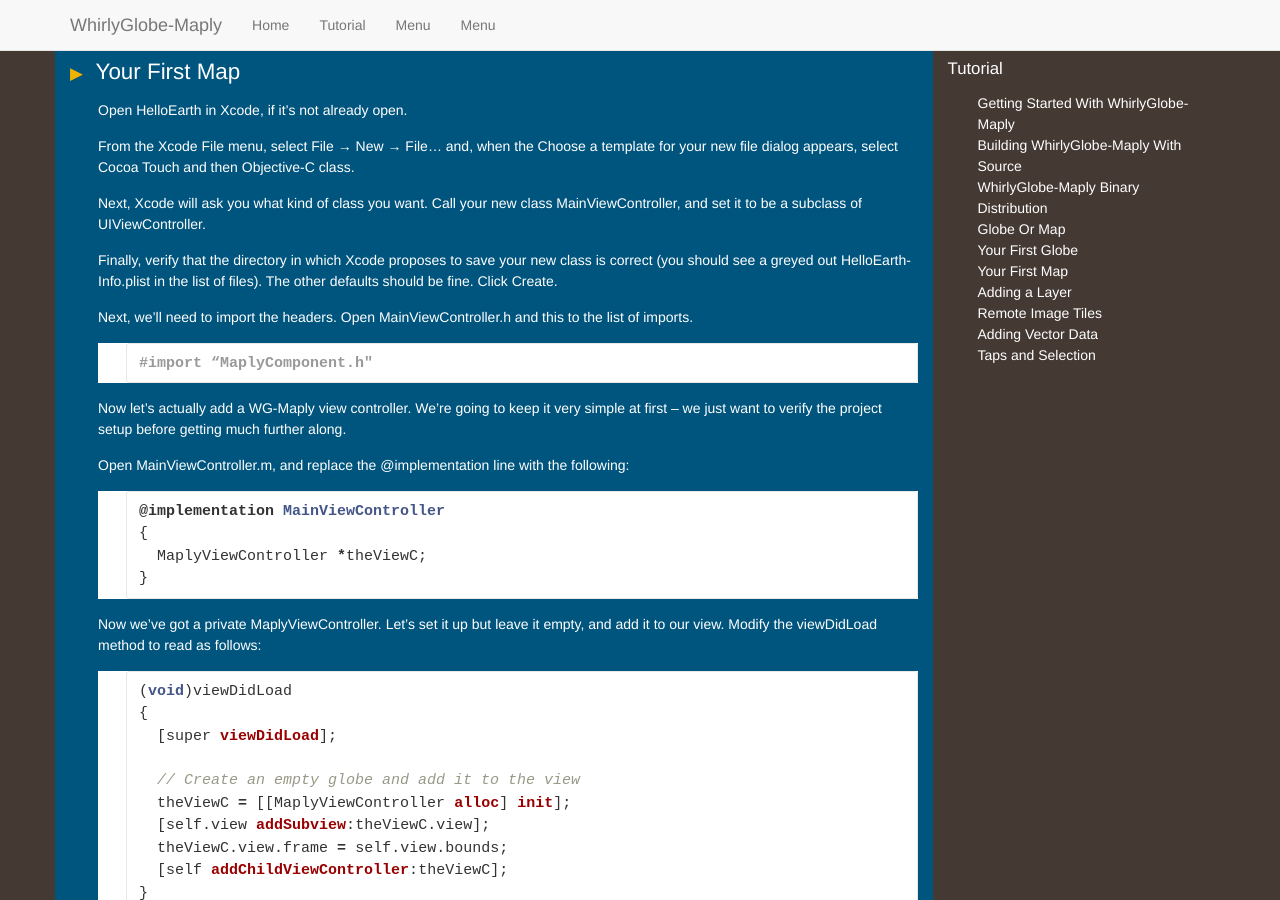
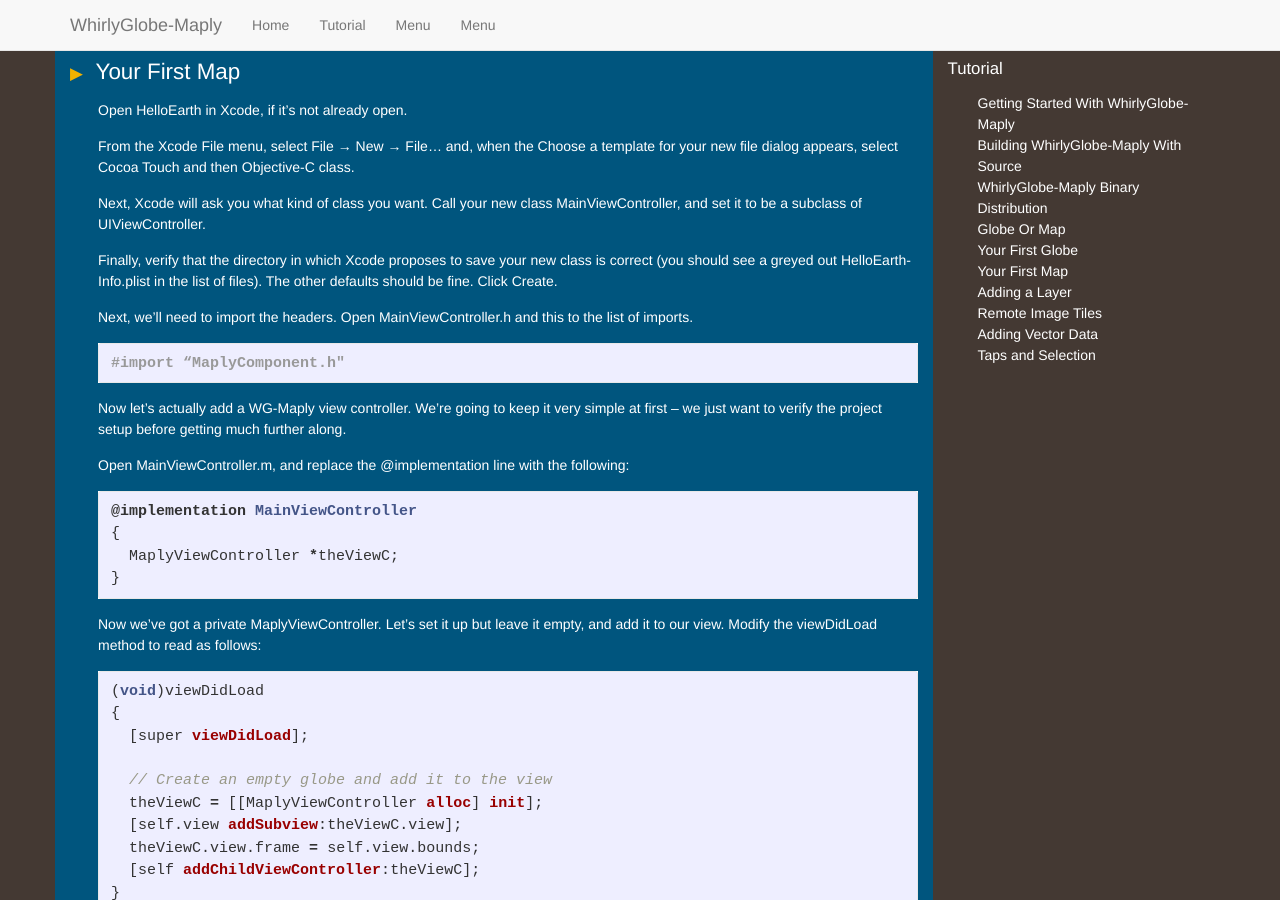
Before and after one commit to muruganandham/WhirlyGlobe-Maply-Site, a Jekyll site: the page built from tutorial/your_first_map.md, in a window 1280 px wide and 900 px high. Built offline with Jekyll 4.4.1, drawn with Linux system fonts in a browser that asks for light colours; nearby versions of some CDN libraries.

Commit message:
no rouge on github; also missed your_first_map before

```diff
--- a/Gemfile
+++ b/Gemfile
@@ -1,8 +1,4 @@
 source 'https://rubygems.org'
-
-gem 'jekyll', '~> 2.4.0'
-gem 'rouge', '~> 1.7.2'
-gem 'rdiscount', '= 2.1.7'
 
 require 'json'
 require 'open-uri'
--- a/_config.yml
+++ b/_config.yml
@@ -12,4 +12,4 @@ github_username:  mousebird
 
 # Conversion
 markdown:    kramdown
-highlighter: rouge
+highlighter: pygments
--- a/tutorial/your_first_map.md
+++ b/tutorial/your_first_map.md
@@ -13,24 +13,24 @@ Finally, verify that the directory in which Xcode proposes to save your new clas
 
 Next, we'll need to import the headers. Open MainViewController.h and this to the list of imports.
 
-~~~objc
+{% highlight objc %}
 #import “MaplyComponent.h"
-~~~
+{% endhighlight %}
 
 Now let's actually add a WG-Maply view controller. We're going to keep it very simple at first – we just want to verify the project setup before getting much further along.
 
 Open MainViewController.m, and replace the @implementation line with the following:
 
-~~~objc
+{% highlight objc %}
 @implementation MainViewController
 {
   MaplyViewController *theViewC;
 }
-~~~
+{% endhighlight %}
 
 Now we've got a private MaplyViewController. Let's set it up but leave it empty, and add it to our view. Modify the viewDidLoad method to read as follows:
 
-~~~objc
+{% highlight objc %}
 ­(void)viewDidLoad
 {
   [super viewDidLoad];
@@ -41,19 +41,19 @@ Now we've got a private MaplyViewController. Let's set it up but leave it empty,
   theViewC.view.frame = self.view.bounds;
   [self addChildViewController:theViewC];
 }
-~~~
+{% endhighlight %}
 
 Almost there... now we've got to bring our new view controller up when the app starts.
 
 Open AppDelegate.m, and add the following after the import of AppDelegate.h.
 
-~~~objc
+{% highlight objc %}
 #import "MainViewController.h"
-~~~
+{% endhighlight %}
 
 Now, modify didFinishLaunchingWithOptions to read.
 
-~~~objc
+{% highlight objc %}
 ­(BOOL)application:(UIApplication *)application didFinishLaunchingWithOptions:
 
 (NSDictionary *)launchOptions
@@ -67,7 +67,7 @@ Now, modify didFinishLaunchingWithOptions to read.
 
   return YES;
 }
-~~~
+{% endhighlight %}
 
 That's it! Pick a real or virtual iOS device and run the app. If you get a blank screen (and no build errors), you win. At this point you can be certain that your project setup is correct, and you can proceed to add WG-­Maply features with confidence.
 
```
Also changed, not shown: Gemfile.lock.
